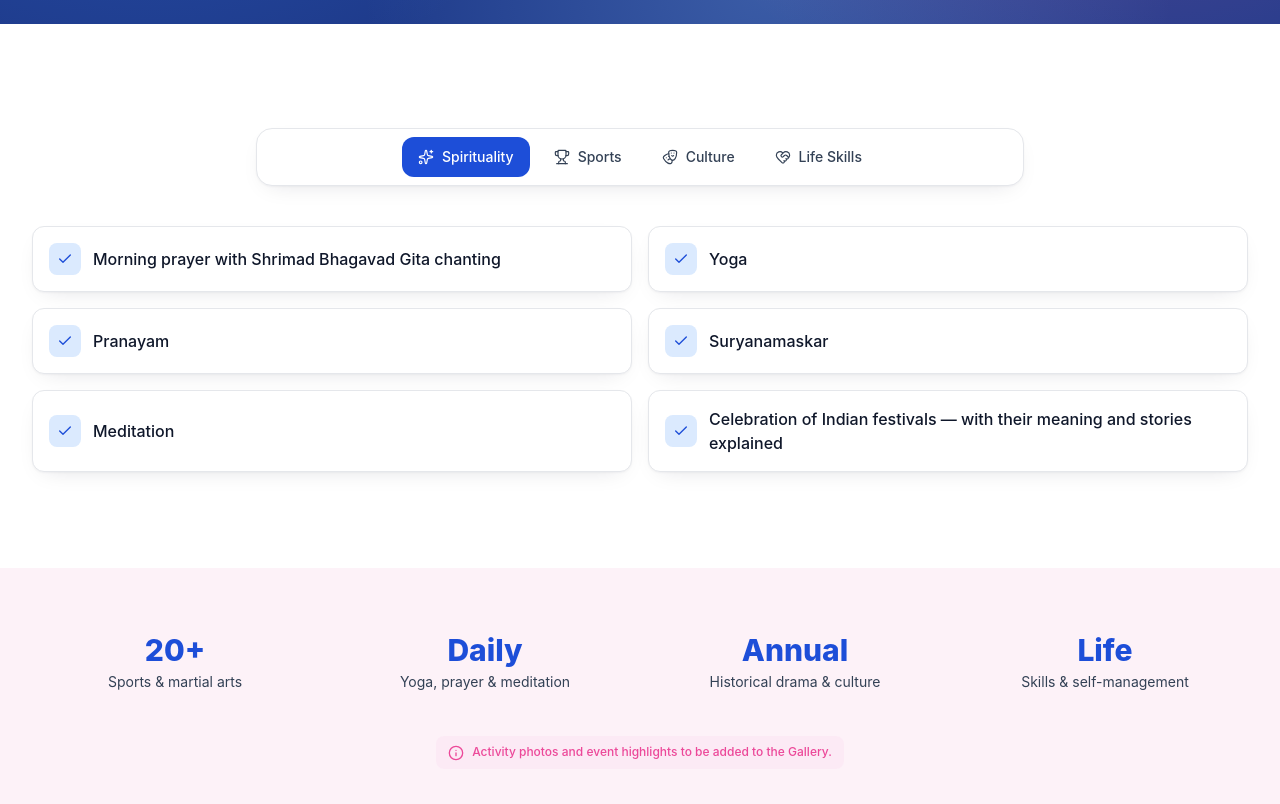
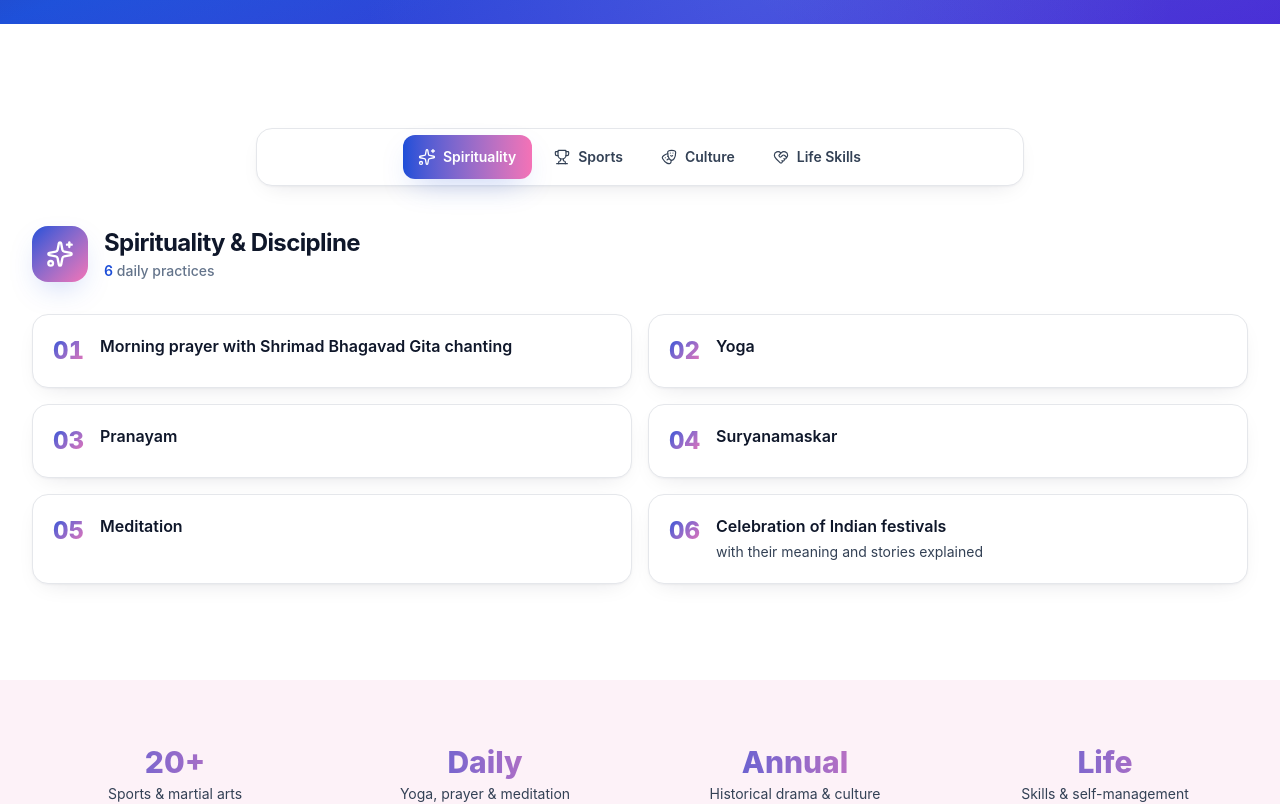
Before and after one commit to DhruvBabariya9120/maharshi-atri-tapovan, a React (Vite) app: page /campus-life in a window 1280 px wide. Shown: the part 500-1304 px from the top of the page. Built offline with nearby package versions, Linux system fonts and the light colour scheme.

Commit message:
feat: add Fraunces font and enhance UI components with updated styles; remove PendingNote component from multiple pages

```diff
--- a/package.json
+++ b/package.json
@@ -12,6 +12,7 @@
     "preview": "vite preview"
   },
   "dependencies": {
+    "@fontsource/fraunces": "^5.2.9",
     "@fontsource/inter": "^5.2.8",
     "@fontsource/poppins": "^5.2.7",
     "@hookform/resolvers": "^5.4.0",
--- a/src/components/ui/PendingNote.tsx
+++ /dev/null
@@ -1,11 +0,0 @@
-import { Info } from 'lucide-react'
-
-/** Marks content the school must still supply. Clearly non-final. */
-export function PendingNote({ children }: { children: React.ReactNode }) {
-  return (
-    <p className="mt-3 inline-flex items-start gap-2 rounded-lg bg-tint-pink/60 px-3 py-2 text-xs font-medium text-accent-strong">
-      <Info className="mt-px h-4 w-4 shrink-0" aria-hidden="true" />
-      <span>{children}</span>
-    </p>
-  )
-}
--- a/src/components/ui/Tabs.tsx
+++ b/src/components/ui/Tabs.tsx
@@ -1,5 +1,5 @@
-import { useState } from 'react'
-import { motion } from 'framer-motion'
+import { useRef, useState } from 'react'
+import { AnimatePresence, motion, useReducedMotion } from 'framer-motion'
 import type { ReactNode } from 'react'
 
 export type Tab = {
@@ -11,36 +11,68 @@ export type Tab = {
 
 export function Tabs({ tabs }: { tabs: Tab[] }) {
   const [active, setActive] = useState(tabs[0]?.key)
+  const reduce = useReducedMotion()
+  const btnRefs = useRef<(HTMLButtonElement | null)[]>([])
+
   const current = tabs.find((t) => t.key === active) ?? tabs[0]
+  const activeIndex = tabs.findIndex((t) => t.key === active)
+
+  /** Roving keyboard navigation across the tablist (WCAG). */
+  function handleKeyDown(e: React.KeyboardEvent) {
+    let next = activeIndex
+    if (e.key === 'ArrowRight') next = (activeIndex + 1) % tabs.length
+    else if (e.key === 'ArrowLeft') next = (activeIndex - 1 + tabs.length) % tabs.length
+    else if (e.key === 'Home') next = 0
+    else if (e.key === 'End') next = tabs.length - 1
+    else return
+    e.preventDefault()
+    setActive(tabs[next].key)
+    btnRefs.current[next]?.focus()
+  }
 
   return (
     <div>
       <div
         role="tablist"
         aria-label="Sections"
-        className="mx-auto mb-10 flex max-w-3xl flex-wrap justify-center gap-2 rounded-2xl border border-border bg-card p-2 shadow-card"
+        onKeyDown={handleKeyDown}
+        className="mx-auto mb-10 flex max-w-3xl flex-wrap justify-center gap-1.5 rounded-2xl border border-border bg-card p-1.5 shadow-card"
       >
-        {tabs.map((t) => {
+        {tabs.map((t, i) => {
           const selected = t.key === active
           return (
             <button
               key={t.key}
+              ref={(el) => {
+                btnRefs.current[i] = el
+              }}
               role="tab"
+              id={`tab-${t.key}`}
               aria-selected={selected}
+              aria-controls={`panel-${t.key}`}
+              tabIndex={selected ? 0 : -1}
               onClick={() => setActive(t.key)}
-              className={`relative flex items-center gap-2 rounded-xl px-4 py-2.5 text-sm font-medium transition-colors duration-200 ${
-                selected ? 'text-brand-fg' : 'text-content hover:text-brand'
+              className={`relative flex min-h-11 items-center gap-2 rounded-xl px-4 py-2.5 text-sm font-semibold outline-none transition-colors duration-200 focus-visible:ring-2 focus-visible:ring-brand focus-visible:ring-offset-2 ${
+                selected ? 'text-white' : 'text-content hover:bg-tint-blue-soft hover:text-brand'
               }`}
             >
               {selected && (
                 <motion.span
                   layoutId="tab-pill"
-                  className="absolute inset-0 rounded-xl bg-brand"
-                  transition={{ type: 'spring', stiffness: 400, damping: 32 }}
+                  className="absolute inset-0 rounded-xl bg-linear-to-r from-brand to-accent shadow-lift"
+                  transition={
+                    reduce ? { duration: 0 } : { type: 'spring', stiffness: 400, damping: 32 }
+                  }
                 />
               )}
               <span className="relative z-10 flex items-center gap-2">
+                <motion.span
+                  className="flex"
+                  animate={{ scale: selected ? 1.12 : 1 }}
+                  transition={reduce ? { duration: 0 } : { type: 'spring', stiffness: 400, damping: 18 }}
+                >
                   {t.icon}
+                </motion.span>
                 {t.label}
               </span>
             </button>
@@ -48,14 +80,22 @@ export function Tabs({ tabs }: { tabs: Tab[] }) {
         })}
       </div>
 
+      <AnimatePresence mode="wait">
         <motion.div
           key={current?.key}
-        initial={{ opacity: 0, y: 12 }}
+          role="tabpanel"
+          id={`panel-${current?.key}`}
+          aria-labelledby={`tab-${current?.key}`}
+          tabIndex={0}
+          initial={reduce ? { opacity: 0 } : { opacity: 0, y: 12 }}
           animate={{ opacity: 1, y: 0 }}
-        transition={{ duration: 0.35 }}
+          exit={reduce ? { opacity: 0 } : { opacity: 0, y: -8 }}
+          transition={{ duration: 0.3 }}
+          className="outline-none"
         >
           {current?.content}
         </motion.div>
+      </AnimatePresence>
     </div>
   )
 }
--- a/src/index.css
+++ b/src/index.css
@@ -10,6 +10,9 @@
 @import '@fontsource/inter/500.css';
 @import '@fontsource/inter/600.css';
 @import '@fontsource/inter/700.css';
+@import '@fontsource/fraunces/600.css';
+@import '@fontsource/fraunces/700.css';
+@import '@fontsource/fraunces/900.css';
 
 /* ------------------------------------------------------------------ */
 /* MAT design tokens — light mode only                                 */
@@ -52,6 +55,7 @@
 @theme inline {
   --font-sans: 'Inter', system-ui, sans-serif;
   --font-display: 'Poppins', 'Inter', system-ui, sans-serif;
+  --font-hero: 'Fraunces', 'Poppins', Georgia, serif;
 
   --color-brand: var(--brand);
   --color-brand-dark: var(--brand-dark);
--- a/src/pages/About.tsx
+++ b/src/pages/About.tsx
@@ -6,9 +6,8 @@ import { ImagePlaceholder } from '../components/ui/ImagePlaceholder'
 import { Reveal, RevealItem } from '../components/ui/Reveal'
 import { PageHero } from '../components/layout/PageHero'
 import { CTABanner } from '../components/sections/CTABanner'
-import { PendingNote } from '../components/ui/PendingNote'
 import { fadeUp, reveal } from '../lib/motion'
-import { about, TODO } from '../data/site'
+import { about } from '../data/site'
 
 export function About() {
   return (
@@ -103,7 +102,6 @@ export function About() {
               <div className="font-semibold text-brand">{about.chairman.name}</div>
               <div className="text-sm text-muted">{about.chairman.role}</div>
             </div>
-            {about.chairman.photo === TODO && <PendingNote>Chairman’s photograph to be added.</PendingNote>}
           </div>
         </motion.div>
       </Section>
--- a/src/pages/Achievements.tsx
+++ b/src/pages/Achievements.tsx
@@ -4,7 +4,6 @@ import { SectionHeading } from '../components/ui/SectionHeading'
 import { Reveal } from '../components/ui/Reveal'
 import { PageHero } from '../components/layout/PageHero'
 import { CTABanner } from '../components/sections/CTABanner'
-import { PendingNote } from '../components/ui/PendingNote'
 import { Icon } from '../lib/icons'
 import { fadeUp, reveal, stagger } from '../lib/motion'
 import { achievements } from '../data/site'
@@ -55,7 +54,6 @@ export function Achievements() {
               <div>
                 <h3 className="text-lg font-semibold text-heading">{a.title}</h3>
                 <p className="mt-2 text-sm leading-relaxed text-content">{a.body}</p>
-                {a.pending && <PendingNote>{a.pending}</PendingNote>}
               </div>
             </motion.div>
           ))}
--- a/src/pages/CampusLife.tsx
+++ b/src/pages/CampusLife.tsx
@@ -1,47 +1,125 @@
-import { motion } from 'framer-motion'
-import { Check } from 'lucide-react'
+import { motion, type Variants } from 'framer-motion'
+import { Sparkles } from 'lucide-react'
 import { Section } from '../components/ui/Section'
 import { Tabs, type Tab } from '../components/ui/Tabs'
 import { PageHero } from '../components/layout/PageHero'
 import { CTABanner } from '../components/sections/CTABanner'
-import { PendingNote } from '../components/ui/PendingNote'
 import { Icon } from '../lib/icons'
 import { fadeUp, reveal, stagger } from '../lib/motion'
 import { campusLife } from '../data/site'
+
+/** Premium spring pop-in. */
+const cardIn: Variants = {
+  hidden: { opacity: 0, y: 20, scale: 0.97 },
+  show: {
+    opacity: 1,
+    y: 0,
+    scale: 1,
+    transition: { type: 'spring', stiffness: 280, damping: 24 },
+  },
+}
+
+/** What each group's items are called — keeps the count line content-specific. */
+const countLabel: Record<string, string> = {
+  spirituality: 'daily practices',
+  sports: 'sports & martial arts',
+  culture: 'arts & activities',
+  lifeskills: 'growth programmes',
+}
 
 function GroupContent({ group }: { group: (typeof campusLife.groups)[number] }) {
   const isSports = group.key === 'sports'
   return (
     <div>
-      <motion.ul
-        variants={stagger(0.04)}
+      {/* Focused group header — orients the visitor the moment the tab opens */}
+      <motion.div
+        variants={fadeUp}
         initial="hidden"
         animate="show"
-        className={
-          isSports
-            ? 'grid grid-cols-2 gap-3 sm:grid-cols-3 lg:grid-cols-4'
-            : 'grid gap-4 sm:grid-cols-2'
-        }
+        className="mb-8 flex items-center gap-4"
+      >
+        <span className="flex h-14 w-14 shrink-0 items-center justify-center rounded-2xl bg-linear-to-br from-brand to-accent text-white shadow-lift">
+          <Icon name={group.icon} className="h-7 w-7" strokeWidth={2} />
+        </span>
+        <div>
+          <h3 className="font-display text-2xl font-bold tracking-tight text-heading">
+            {group.title}
+          </h3>
+          <p className="mt-0.5 text-sm font-medium text-muted">
+            <span className="font-semibold text-brand tabular-nums">{group.items.length}</span>{' '}
+            {countLabel[group.key] ?? 'activities'}
+          </p>
+        </div>
+      </motion.div>
+
+      {isSports ? (
+        /* Many short names → an energetic chip cloud */
+        <motion.ul
+          variants={stagger(0.025)}
+          initial="hidden"
+          animate="show"
+          className="flex flex-wrap gap-2.5"
         >
           {group.items.map((item) => (
             <motion.li
               key={item}
-            variants={fadeUp}
-            className={`flex items-center gap-3 rounded-xl border border-border bg-card p-4 shadow-card transition-all duration-200 hover:-translate-y-1 hover:border-brand ${
-              isSports ? 'text-sm' : ''
-            }`}
+              variants={cardIn}
+              whileHover={{ y: -2 }}
+              className="group inline-flex items-center gap-2 rounded-full border border-border bg-card px-4 py-2 text-sm font-medium text-content shadow-card transition-colors duration-200 hover:border-brand hover:bg-tint-blue-soft hover:text-brand"
             >
-            <span className="flex h-8 w-8 shrink-0 items-center justify-center rounded-lg bg-tint-blue text-brand">
-              <Check className="h-4 w-4" />
-            </span>
-            <span className="font-medium text-heading">{item}</span>
+              <span className="h-1.5 w-1.5 rounded-full bg-linear-to-br from-brand to-accent" />
+              {item}
             </motion.li>
           ))}
         </motion.ul>
+      ) : (
+        /* Fewer, descriptive items → numbered editorial cards that highlight title + detail */
+        <motion.ul
+          variants={stagger(0.06)}
+          initial="hidden"
+          animate="show"
+          className="grid gap-4 sm:grid-cols-2"
+        >
+          {group.items.map((item, i) => {
+            const [title, ...rest] = item.split(' — ')
+            const desc = rest.join(' — ')
+            return (
+              <motion.li
+                key={item}
+                variants={cardIn}
+                whileHover={{ y: -4 }}
+                transition={{ type: 'spring', stiffness: 300, damping: 24 }}
+                className="group relative overflow-hidden rounded-2xl border border-border bg-card p-5 shadow-card transition-colors duration-300 hover:border-brand/40"
+              >
+                <span
+                  aria-hidden="true"
+                  className="pointer-events-none absolute top-0 left-0 h-full w-1 origin-top scale-y-0 bg-linear-to-b from-brand to-accent transition-transform duration-300 group-hover:scale-y-100"
+                />
+                <div className="flex items-start gap-4">
+                  <span className="font-display bg-linear-to-br from-brand to-accent bg-clip-text text-2xl font-extrabold tabular-nums text-transparent">
+                    {String(i + 1).padStart(2, '0')}
+                  </span>
+                  <div>
+                    <p className="font-semibold leading-snug text-heading">{title}</p>
+                    {desc && <p className="mt-1 text-sm leading-relaxed text-content">{desc}</p>}
+                  </div>
+                </div>
+              </motion.li>
+            )
+          })}
+        </motion.ul>
+      )}
+
       {group.note && (
-        <p className="mt-6 rounded-xl bg-tint-blue/50 px-4 py-3 text-sm font-medium text-brand">
+        <motion.p
+          variants={fadeUp}
+          initial="hidden"
+          animate="show"
+          className="mt-6 flex items-center gap-2.5 rounded-xl border border-brand/10 bg-linear-to-r from-tint-blue-soft to-tint-pink-soft px-4 py-3 text-sm font-medium text-brand"
+        >
+          <Sparkles className="h-4 w-4 shrink-0 text-accent" />
           {group.note}
-        </p>
+        </motion.p>
       )}
     </div>
   )
@@ -81,15 +159,19 @@ export function CampusLife() {
             { n: 'Annual', l: 'Historical drama & culture' },
             { n: 'Life', l: 'Skills & self-management' },
           ].map((s) => (
-            <motion.div key={s.l} variants={fadeUp}>
-              <div className="font-display text-3xl font-extrabold text-brand">{s.n}</div>
+            <motion.div
+              key={s.l}
+              variants={fadeUp}
+              whileHover={{ y: -4 }}
+              transition={{ type: 'spring', stiffness: 300, damping: 22 }}
+            >
+              <div className="font-display bg-linear-to-r from-brand to-accent bg-clip-text text-3xl font-extrabold text-transparent">
+                {s.n}
+              </div>
               <div className="mt-1 text-sm text-content">{s.l}</div>
             </motion.div>
           ))}
         </motion.div>
-        <div className="mx-auto mt-8 max-w-xl text-center">
-          <PendingNote>Activity photos and event highlights to be added to the Gallery.</PendingNote>
-        </div>
       </Section>
 
       <CTABanner />
--- a/src/pages/Contact.tsx
+++ b/src/pages/Contact.tsx
@@ -5,7 +5,6 @@ import { SectionHeading } from '../components/ui/SectionHeading'
 import { Reveal, RevealItem } from '../components/ui/Reveal'
 import { PageHero } from '../components/layout/PageHero'
 import { ContactForm } from '../components/forms/ContactForm'
-import { PendingNote } from '../components/ui/PendingNote'
 import { fadeUp, reveal } from '../lib/motion'
 import { contact, site, TODO } from '../data/site'
 
@@ -63,11 +62,6 @@ export function Contact() {
             </RevealItem>
           ))}
         </Reveal>
-        <div className="mt-8">
-          <PendingNote>
-            Phone numbers, email, Google Maps link and social profiles to be confirmed by the school.
-          </PendingNote>
-        </div>
       </Section>
 
       {/* Map + Form */}
--- a/src/pages/Hostel.tsx
+++ b/src/pages/Hostel.tsx
@@ -6,7 +6,6 @@ import { Timeline } from '../components/ui/Timeline'
 import { ImagePlaceholder } from '../components/ui/ImagePlaceholder'
 import { PageHero } from '../components/layout/PageHero'
 import { CTABanner } from '../components/sections/CTABanner'
-import { PendingNote } from '../components/ui/PendingNote'
 import { Icon } from '../lib/icons'
 import { hostel } from '../data/site'
 
@@ -47,7 +46,6 @@ export function Hostel() {
             <div className="mt-6">
               <ImagePlaceholder label="Hostel & Dining" icon="BedDouble" ratio="video" />
             </div>
-            <PendingNote>{hostel.timetableNote}</PendingNote>
           </div>
           <Timeline
             entries={hostel.timetable.map((t) => ({
```
Also changed, not shown: src/components/layout/PageHero.tsx (+10 -7 lines), src/pages/Gallery.tsx (+0 -7 lines), src/pages/Home.tsx (+26 -31 lines), 1 other file (tests, documents, lock files or other folders). Lines whose indentation alone changed are shown as unchanged.
